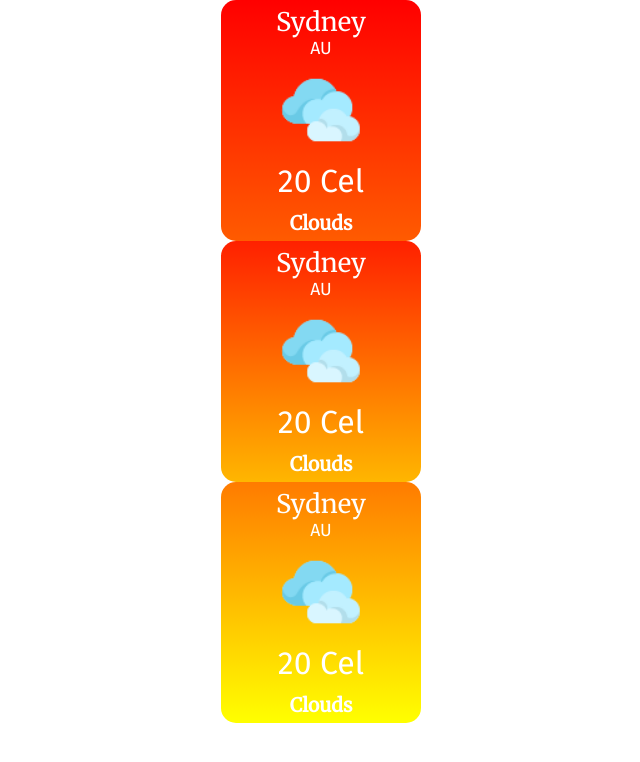
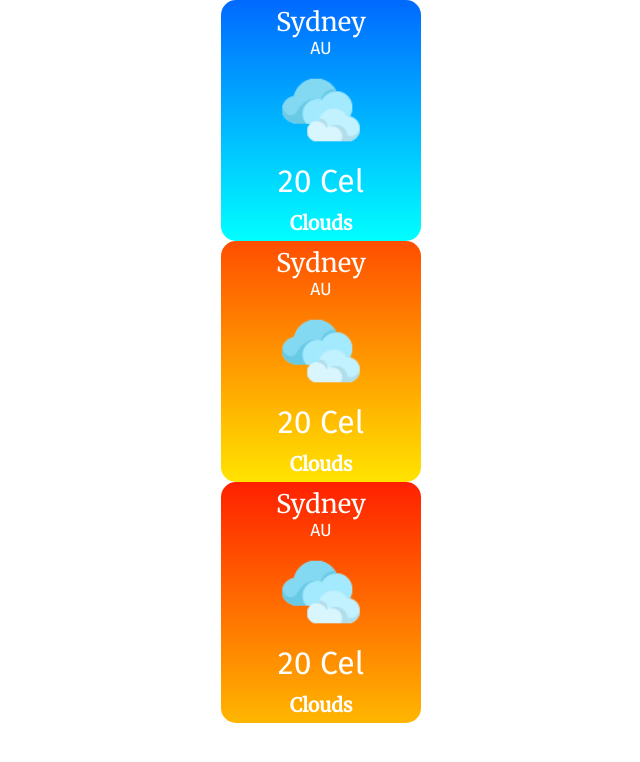
Before and after one commit to Tonyctech/ReactWeather, a React (Create React App) app: page / in a window 1280 px wide. Shown: the top 762 px of the page, without its empty margins (319-959 px from the left). Built offline with nearby package versions, Linux system fonts and the light colour scheme.

Commit message:
Added cold and warm temperature colors

```diff
--- a/src/App.js
+++ b/src/App.js
@@ -6,9 +6,9 @@ import WeatherCard from "./components/WeatherCard/component";
 function App() {
   return (
     <div className="App">
-      <WeatherCard temp="30" />
-      <WeatherCard temp="20" />
-      <WeatherCard temp="10" />
+      <WeatherCard temp={-20} />
+      <WeatherCard temp={15} />
+      <WeatherCard temp={20} />
     </div>
   );
 }
--- a/src/components/WeatherCard/component.js
+++ b/src/components/WeatherCard/component.js
@@ -6,15 +6,32 @@ import Condition from "./Condition";
 import Icon from "./Icon";
 
 const WeatherCard = (props) => {
-  let highColor = (1 - (props.temp - 12) / 28) * 255;
-  let lowColor = highColor - 150;
-  const Card = styled.div`
-        margin: 0 auto;
-        background: linear-gradient(
+  let highColor = 0;
+  let lowColor = 0;
+  let bg = null;
+  if (props.temp > 12) {
+    // Hot Temperature
+    highColor = (1 - (props.temp - 12) / 28) * 255;
+    lowColor = highColor - 150;
+    bg = `linear-gradient(
           to top,
           rgb(255, ${highColor}, 0),
           rgb(255, ${lowColor}, 0)
-          );
+          );`;
+  } else if (props.temp <= 12) {
+    // Cold Temperature
+    highColor = (1 - (props.temp + 20) / 32) * 255;
+    lowColor = highColor - 150;
+    bg = `linear-gradient(
+          to top,
+          rgb(0, ${highColor}, 255),
+          rgb(0, ${lowColor}, 255)
+          );`;
+  }
+
+  const Card = styled.div`
+        margin: 0 auto;
+        background: ${bg};
         width: 200px;
         height: 241px;
         display: flex;
```
